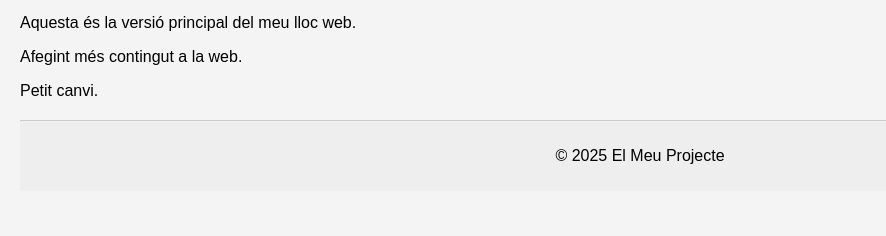
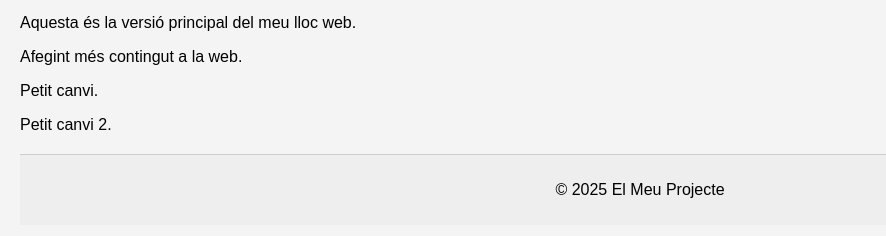
Before and after one commit to CRREGA/disseny1_1, a plain HTML site: page index.html in a window 1280 px wide. Shown: the part 136-372 px from the top of the page, without its empty margins (0-886 px from the left). Drawn offline with Linux system fonts and the light colour scheme.

Commit message:
petit canvi 2

```diff
--- a/index.html
+++ b/index.html
@@ -18,6 +18,7 @@
        <p>Aquesta és la versió principal del meu lloc web.</p>
        <p>Afegint més contingut a la web.</p>
        <p>Petit canvi.</p>
+       <p>Petit canvi 2.</p>
        <footer><p>&copy; 2025 El Meu Projecte</p></footer>
    </body>
    </html>
```
